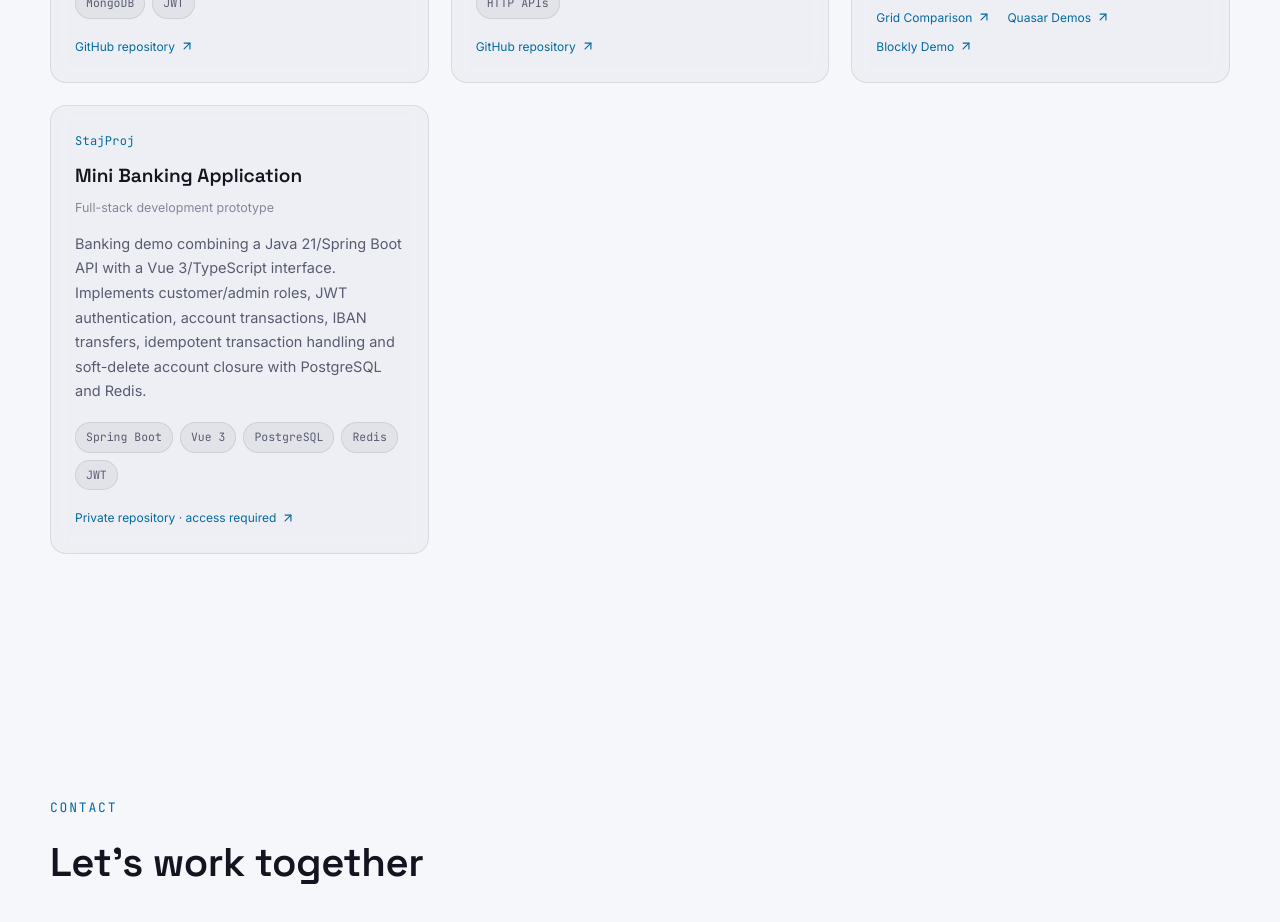
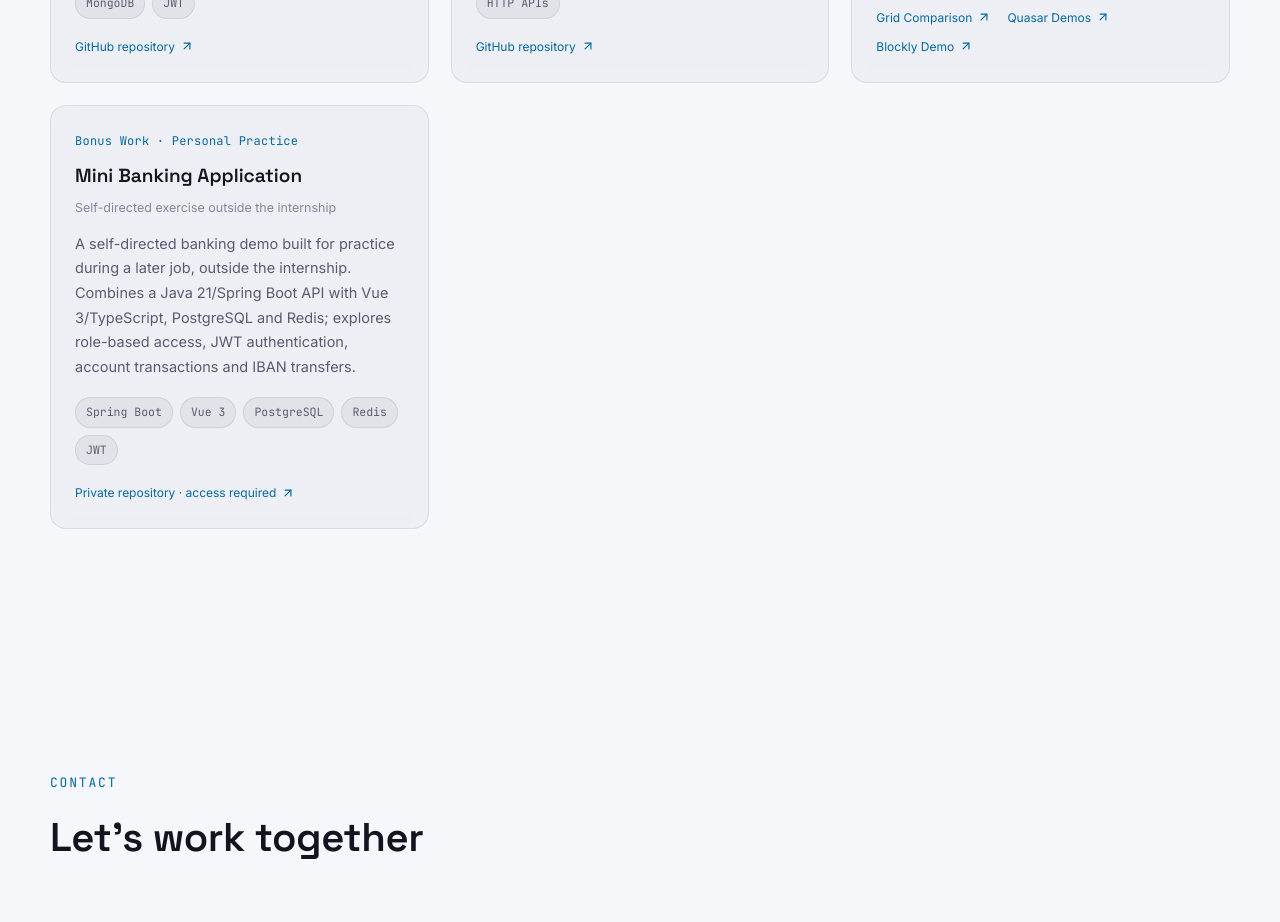
Before and after one commit to doruk-yesil/my-portfolio, a React (Vite) app: page / in a window 1280 px wide. Shown: the part 5420-6342 px from the top of the page. Built offline with nearby package versions, Linux system fonts and the light colour scheme.

Commit message:
Present mini banking demo as personal bonus work outside internship

```diff
--- a/src/data/content.js
+++ b/src/data/content.js
@@ -389,9 +389,9 @@ export const content = {
         {
           "id": "mini-bank",
           "title": "Mini Banking Application",
-          "subtitle": "StajProj",
-          "meta": "Full-stack development prototype",
-          "description": "Banking demo combining a Java 21/Spring Boot API with a Vue 3/TypeScript interface. Implements customer/admin roles, JWT authentication, account transactions, IBAN transfers, idempotent transaction handling and soft-delete account closure with PostgreSQL and Redis.",
+          "subtitle": "Bonus Work · Personal Practice",
+          "meta": "Self-directed exercise outside the internship",
+          "description": "A self-directed banking demo built for practice during a later job, outside the internship. Combines a Java 21/Spring Boot API with Vue 3/TypeScript, PostgreSQL and Redis; explores role-based access, JWT authentication, account transactions and IBAN transfers.",
           "tags": [
             "Spring Boot",
             "Vue 3",
@@ -819,9 +819,9 @@ export const content = {
         {
           "id": "mini-bank",
           "title": "Mini Bankacılık Uygulaması",
-          "subtitle": "StajProj",
-          "meta": "Full-stack geliştirme prototipi",
-          "description": "Java 21 ve Spring Boot API’si ile Vue 3/TypeScript arayüzü kullanan bankacılık demosu. Müşteri/yönetici rolleri, JWT kimlik doğrulama, hesap hareketleri, IBAN transferleri, idempotent işlem kontrolü ve soft-delete hesap kapatma akışlarını PostgreSQL ve Redis ile uygular.",
+          "subtitle": "Bonus Work · Kişisel Çalışma",
+          "meta": "Staj kapsamı dışında, kişisel pratik",
+          "description": "Stajdan sonraki iş döneminde, kendi isteğimle pratik yapmak için geliştirdiğim bankacılık demosu. Java 21/Spring Boot API’sini Vue 3/TypeScript, PostgreSQL ve Redis ile birleştirir; rol bazlı erişim, JWT kimlik doğrulama, hesap hareketleri ve IBAN transferlerini ele alır.",
           "tags": [
             "Spring Boot",
             "Vue 3",
```
Also changed, not shown: 1 other file (tests, documents, lock files or other folders).
